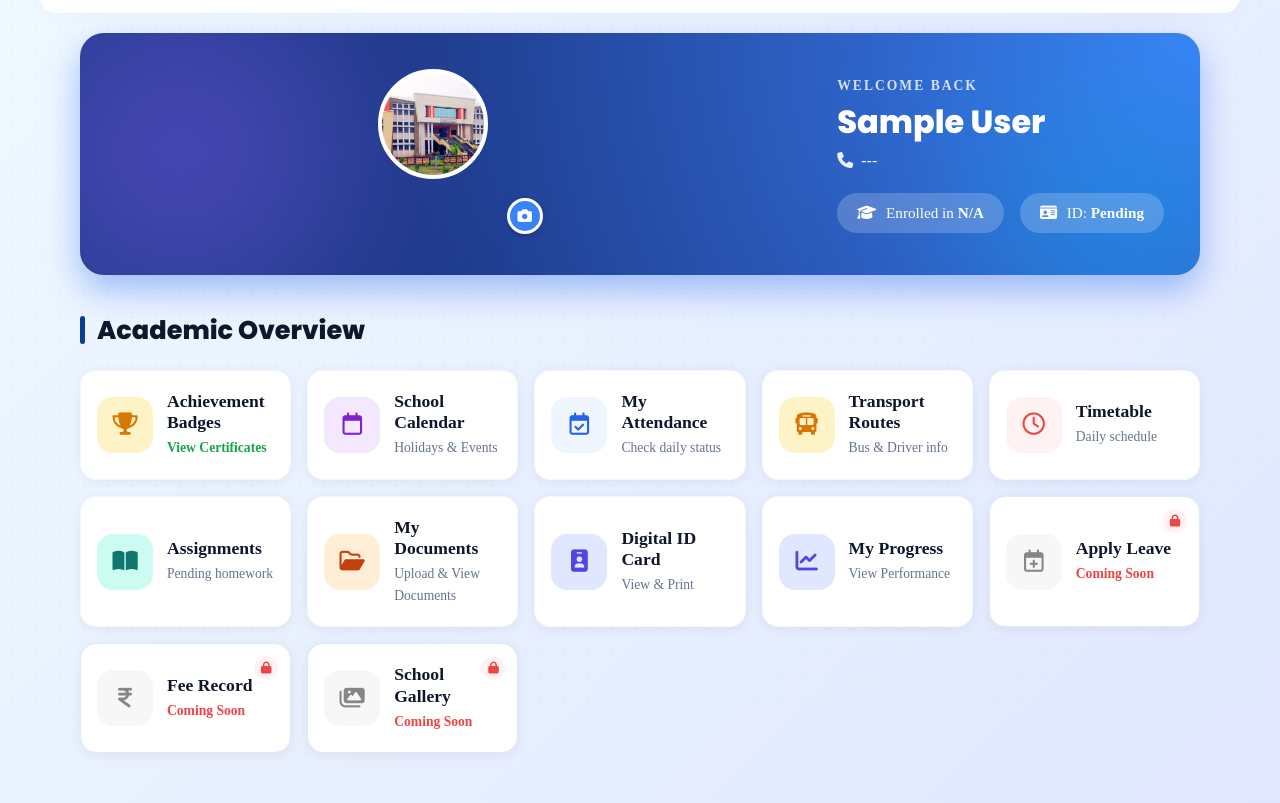
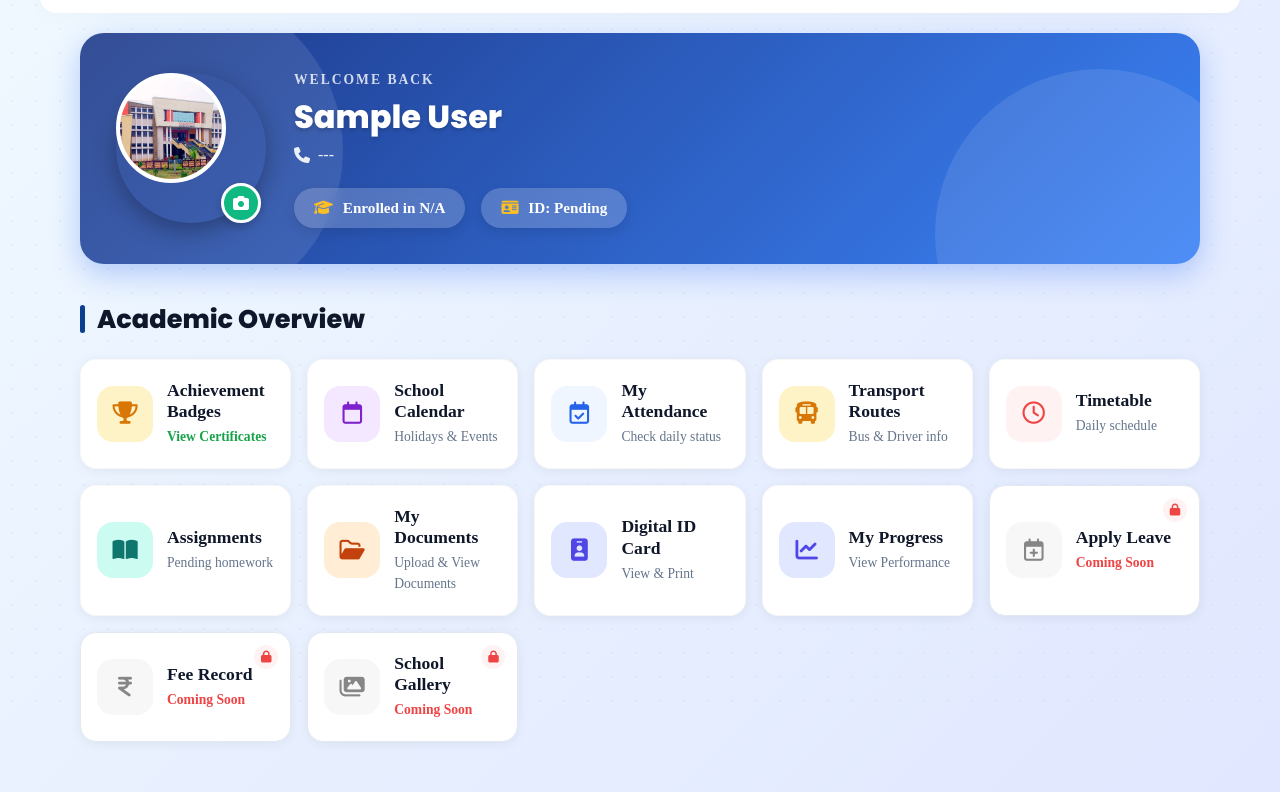
Before and after one commit to FarhanCodes18/Gurudev-international-public-school-, a plain HTML site: page erp-dashboard.html in a window 1280 px wide. Shown: the part 79-882 px from the top of the page. Drawn offline with Linux system fonts and the light colour scheme; sample sign-in values are in the browser's storage.

Commit message:
UI tweak: Fix profile photo camera layout and redesign profile banner

```diff
--- a/css/erp.css
+++ b/css/erp.css
@@ -326,15 +326,15 @@ body.erp-auth-page {
 @media(max-width:768px) { .erp-top-nav { margin: 10px; border-radius: 8px;} }
 
 .erp-profile-banner {
-  background: radial-gradient(circle at top right, #3b82f6, #1e3a8a 70%), #1e3a8a;
-  border-radius: 24px;
+  background: linear-gradient(135deg, #1e3a8a, #3b82f6);
+  border-radius: 20px;
   padding: 40px;
   display: flex;
   align-items: center;
   gap: 40px;
   color: white;
   margin-top: 20px;
-  box-shadow: 0 15px 35px rgba(37, 99, 235, 0.4);
+  box-shadow: 0 10px 30px rgba(37, 99, 235, 0.3);
   position: relative;
   overflow: hidden;
   z-index: 1;
@@ -344,8 +344,7 @@ body.erp-auth-page {
   position: absolute;
   top: -50px; left: -50px;
   width: 300px; height: 300px;
-  background: rgba(139, 92, 246, 0.4);
-  filter: blur(80px);
+  background: rgba(255, 255, 255, 0.1);
   border-radius: 50%;
   z-index: -1;
   animation: floatProfile 8s ease-in-out infinite;
@@ -353,10 +352,9 @@ body.erp-auth-page {
 .erp-profile-banner::after {
   content: '';
   position: absolute;
-  bottom: -50px; right: -50px;
-  width: 250px; height: 250px;
-  background: rgba(14, 165, 233, 0.4);
-  filter: blur(80px);
+  bottom: -100px; right: -50px;
+  width: 300px; height: 300px;
+  background: rgba(255, 255, 255, 0.1);
   border-radius: 50%;
   z-index: -1;
   animation: floatProfile 10s ease-in-out infinite reverse;
@@ -366,17 +364,14 @@ body.erp-auth-page {
   50% { transform: translateY(20px) scale(1.1); }
   100% { transform: translateY(0) scale(1); }
 }
-@media(max-width:768px) {
-  .erp-profile-banner { flex-direction: column; text-align: center; gap: 20px; padding: 30px 20px; }
-  .badges-row { justify-content: center; flex-wrap: wrap; }
-}
 
 .erp-profile-img-wrapper {
   position: relative;
-  width: 170px;
-  height: 170px;
+  width: 150px;
+  height: 150px;
   flex-shrink: 0;
-  margin: 0 auto;
+  border-radius: 50%;
+  box-shadow: 0 8px 25px rgba(0,0,0,0.3);
 }
 .erp-profile-img-wrapper img {
   width: 100%; height: 100%;
@@ -388,20 +383,31 @@ body.erp-auth-page {
 }
 .camera-icon {
   position: absolute;
-  bottom: 5px; right: 5px;
-  width: 36px; height: 36px;
-  background: #3b82f6;
+  bottom: 0px; right: 5px;
+  width: 40px; height: 40px;
+  background: #10b981;
   border: 3px solid white;
   border-radius: 50%;
   display: flex; align-items: center; justify-content: center;
-  color: white; font-size: 0.9rem; cursor: pointer;
-  box-shadow: 0 2px 5px rgba(0,0,0,0.2);
+  color: white; font-size: 1rem; cursor: pointer;
+  box-shadow: 0 4px 10px rgba(0,0,0,0.2);
+  transition: all 0.3s ease;
+}
+.camera-icon:hover {
+  transform: scale(1.1);
+  background: #059669;
 }
 
 .welcome-text { font-size: 0.85rem; font-weight: 700; letter-spacing: 2px; text-transform: uppercase; color: rgba(255,255,255,0.8); margin-bottom: 8px;}
-.erp-profile-info h1 { font-family: var(--font-primary); font-size: 2.8rem; font-weight: 800; margin-bottom: 8px; line-height: 1.1; }
+.erp-profile-info h1 { font-family: var(--font-primary); font-size: 2.5rem; font-weight: 800; margin-bottom: 8px; line-height: 1.1; text-shadow: 0 2px 4px rgba(0,0,0,0.2); }
 .mobile-text { font-size: 1rem; font-weight: 500; margin-bottom: 20px; display: flex; align-items: center; gap: 8px; color: rgba(255,255,255,0.9); }
-@media(max-width:768px) { .mobile-text { justify-content: center; } .erp-profile-info h1 { font-size: 2rem;} }
+@media(max-width:768px) {
+  .erp-profile-banner { flex-direction: column; text-align: center; gap: 20px; padding: 30px 20px; }
+  .erp-profile-img-wrapper { margin: 0 auto; width: 140px; height: 140px; }
+  .mobile-text { justify-content: center; }
+  .erp-profile-info h1 { font-size: 2rem;}
+  .badges-row { justify-content: center; flex-wrap: wrap; }
+}
 
 .badges-row { display: flex; gap: 16px; }
 .badge-item {
@@ -410,8 +416,10 @@ body.erp-auth-page {
   padding: 8px 20px;
   border-radius: 20px;
   font-size: 0.95rem;
+  font-weight: 600;
+  box-shadow: 0 4px 12px rgba(0,0,0,0.1);
 }
-.badge-item i { margin-right: 6px; }
+.badge-item i { margin-right: 6px; color: #fbbf24; }
 
 .erp-features-grid { display: grid; grid-template-columns: repeat(4, 1fr); gap: 24px; }
 @media(max-width:1024px) { .erp-features-grid { grid-template-columns: repeat(3, 1fr); } }
```
